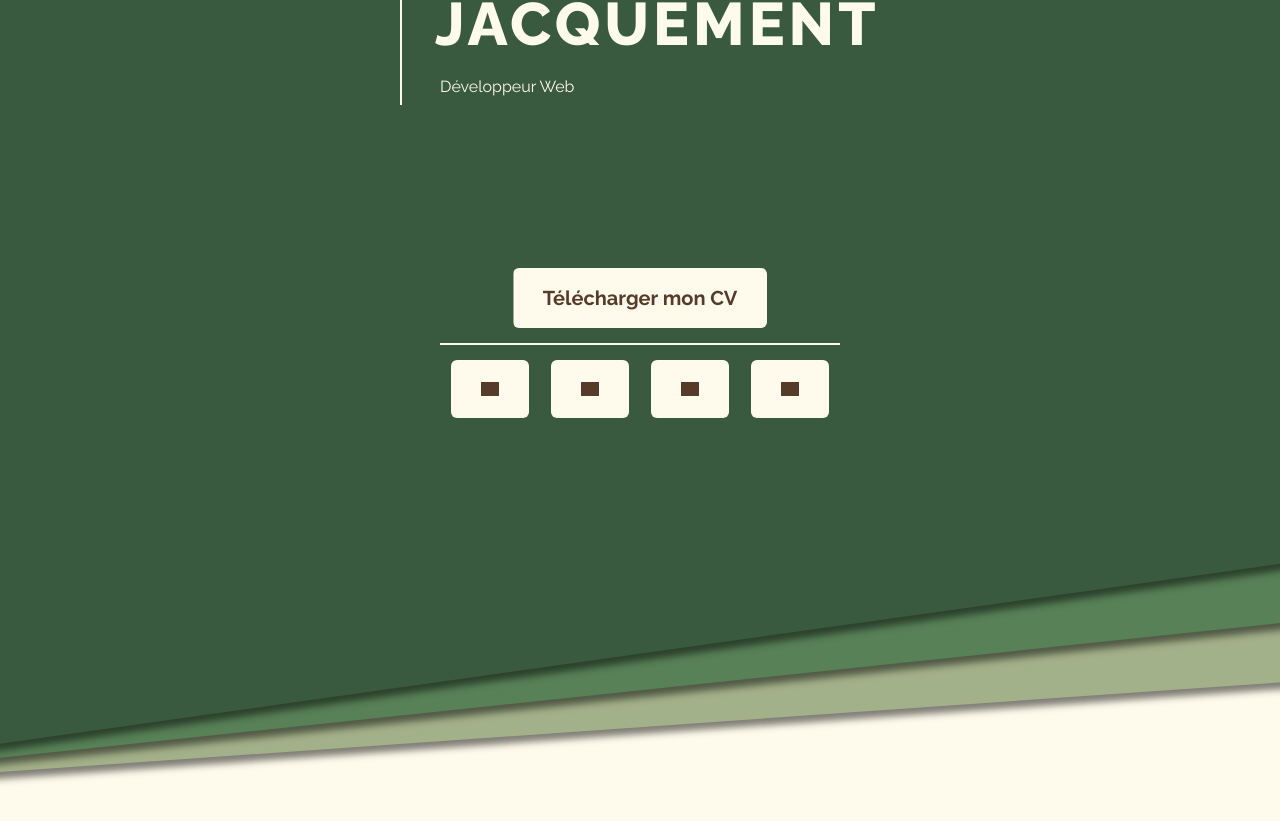
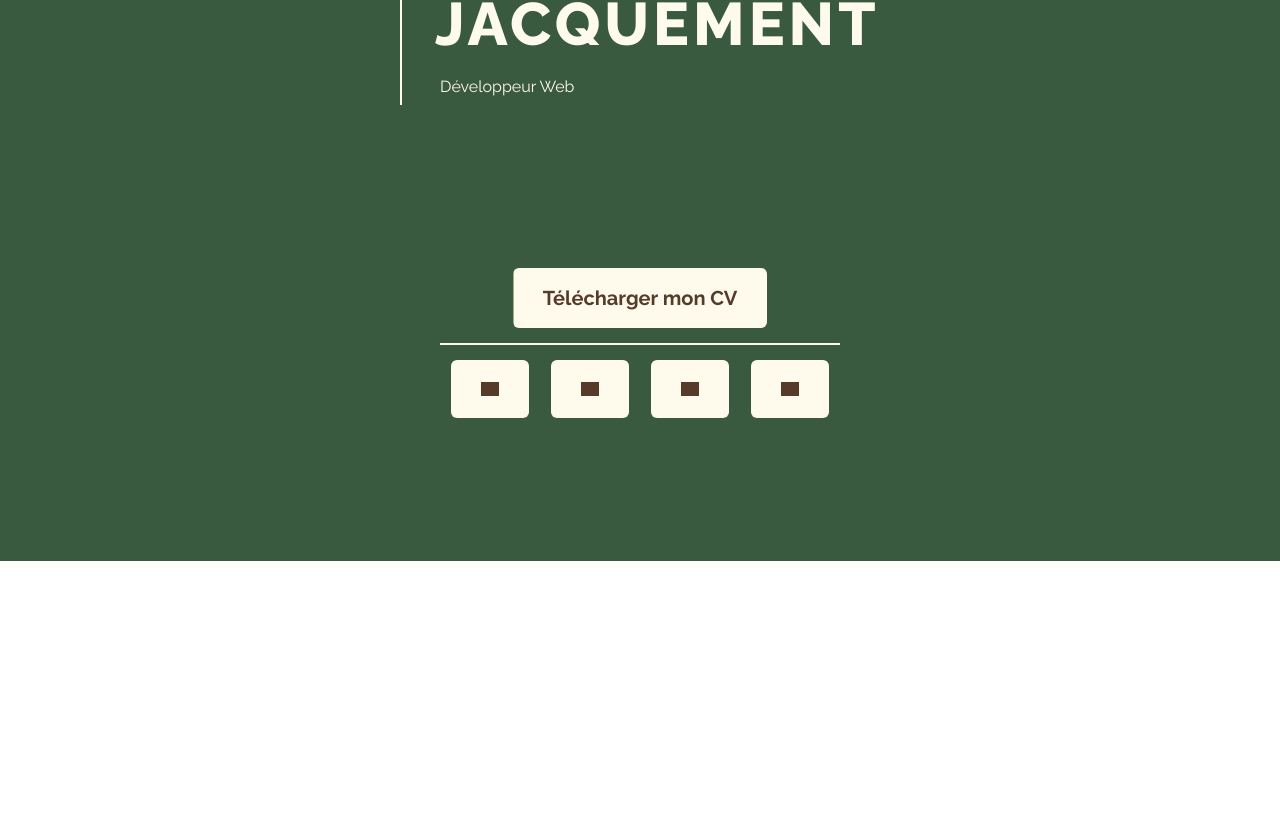
Before and after one commit to ValentinJcqmt/portfolio, a React (Vite) app: page / in a window 1280 px wide. Shown: the part 239-1060 px from the top of the page. After the commit the page ends 800 px from the top, so only its background shows below. Built offline with nearby package versions, Linux system fonts and the light colour scheme; grey boxes are pictures that could not be loaded.

Commit message:
Remove WiP components for prod push

```diff
--- a/src/App.jsx
+++ b/src/App.jsx
@@ -7,8 +7,6 @@ function App() {
   return (
     <main className='App'>
 		<Hero />
-		<Separator />
-		<Projects />
 	</main>
   )
 }
```
Also changed, not shown: 1 other file (tests, documents, lock files or other folders).
